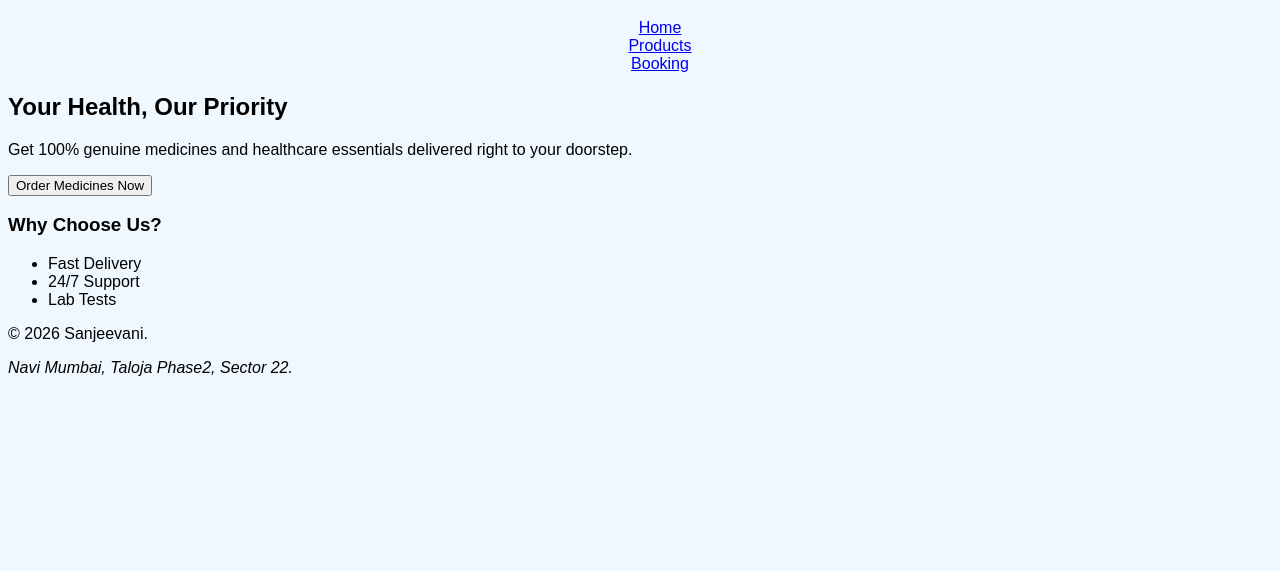
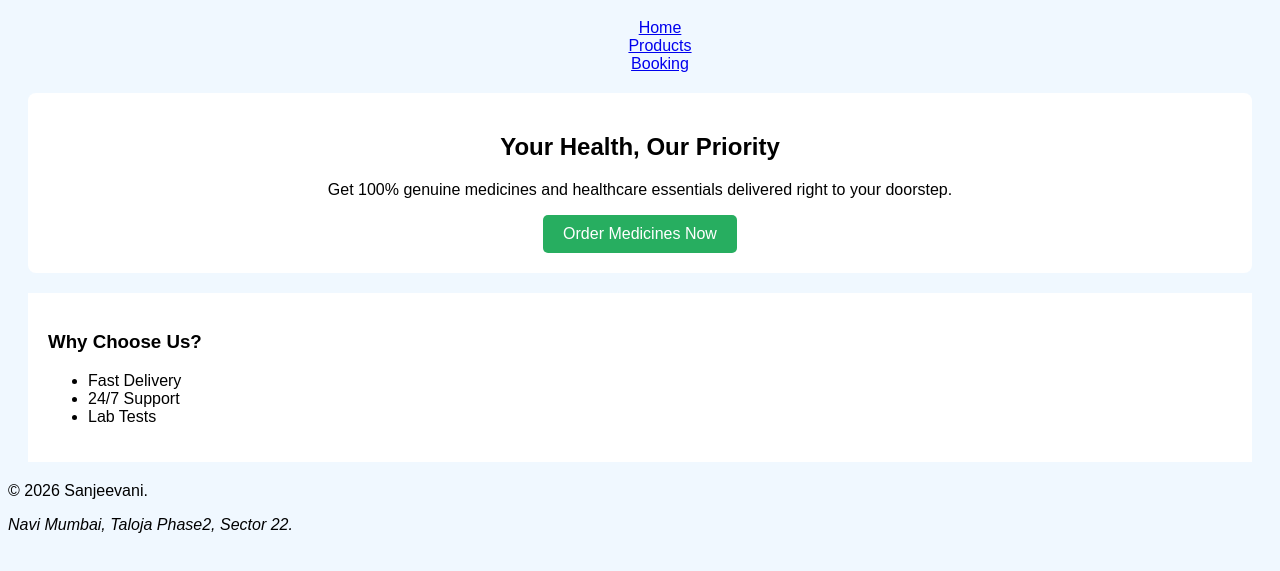
Before and after one commit to pankaj2772001/fullstack-grind-2026, a plain HTML site: page sanjeevani-project/index.html in a window 1280 px wide. Shown: the part 61-632 px from the top of the page. Drawn offline with Linux system fonts and the light colour scheme.

Commit message:
style: add hero card styling and primary button class

```diff
--- a/sanjeevani-project/style.css
+++ b/sanjeevani-project/style.css
@@ -12,3 +12,31 @@ nav ul{
     list-style-type: none;
     text-align: center;
 }
+
+#hero{
+    background-color: #ffffff;
+    padding: 20px;
+    border-radius: 8px;
+    margin: 20px;
+    text-align: center;
+}
+
+.btn-primary{
+    background-color: #27ae60;
+    color: white;
+    border: none;
+    padding: 10px 20px;
+    border-radius: 5px;
+    font-size: 16px;
+    cursor: pointer;
+}
+
+.btn-primary:hover{
+    background-color: #219150;
+}
+
+#services{
+    background-color: #fff;
+    padding: 20px;
+    margin: 20px;
+}
```
